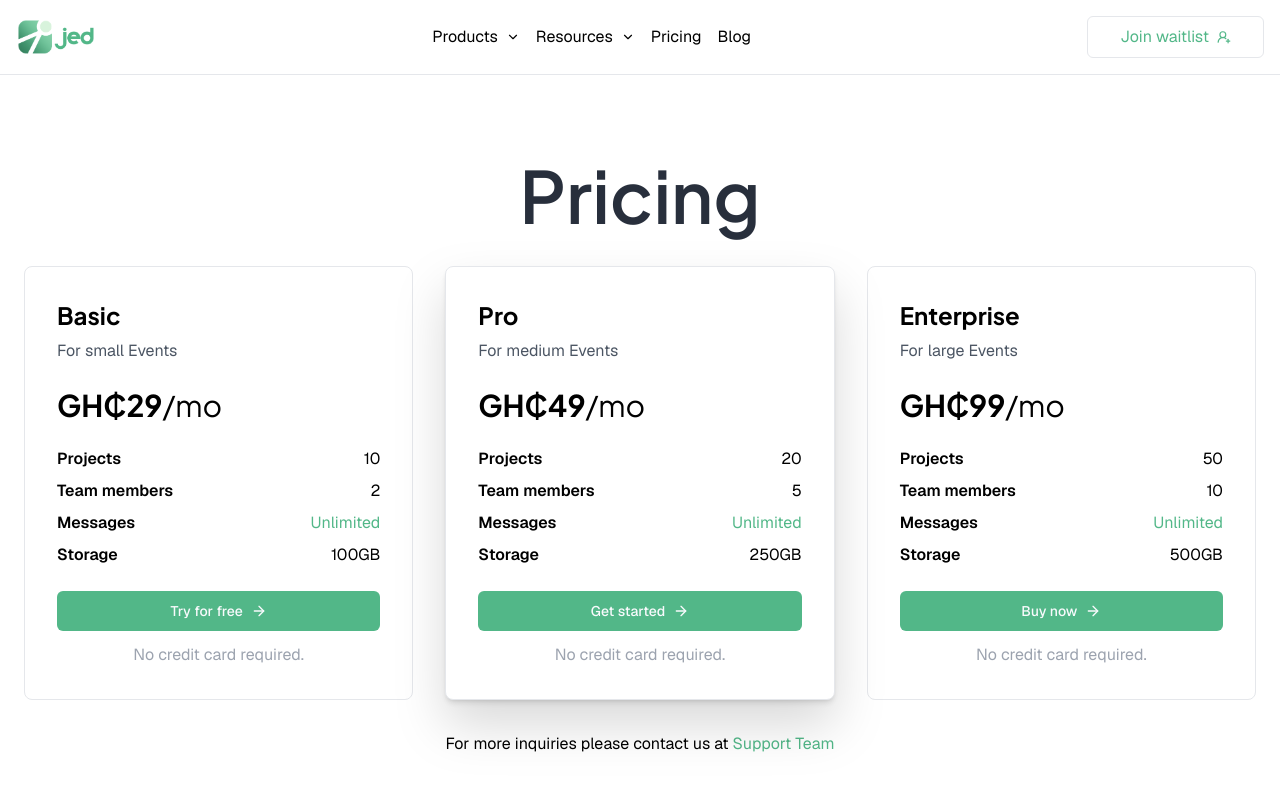
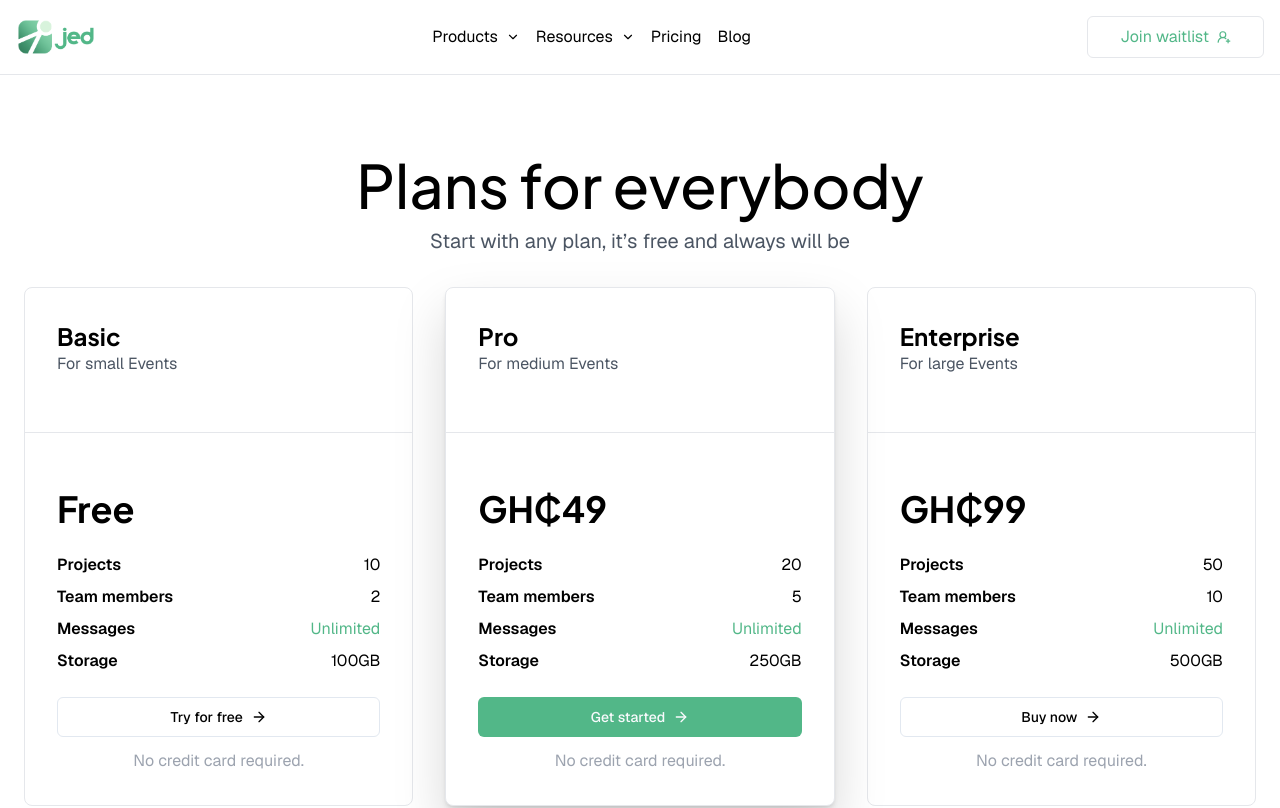
Before and after one commit to InteliTech-Inc/jed, a Next.js app: page /pricing in a window 1280 px wide. Shown: the top 808 px of the page. Built offline with nearby package versions, Linux system fonts and the light colour scheme.

Commit message:
fix(app): Some touches on the cards

```diff
--- a/src/app/(landing)/pricing/components/pricing.tsx
+++ b/src/app/(landing)/pricing/components/pricing.tsx
@@ -3,12 +3,11 @@ import { ArrowRight } from "lucide-react";
 import Link from "next/link";
 import React from "react";
 
-
 const PRICING_DATA = [
   {
     title: "Basic",
     description: "For small Events",
-    price: "GH₵29",
+    price: "Free",
     features: [
       {
         name: "Projects",
@@ -80,19 +79,27 @@ export default function Pricing() {
   return (
     <section>
       <div className="container mx-auto px-6 py-20">
-        <h2 className="main-heading text-center mb-8">Pricing</h2>
+        <div className="mb-8 space-y-3">
+          <h2 className="text-4xl md:text-6xl text-center font-medium text-center">
+            Plans for everybody
+          </h2>
+          <p className="text-center text-xl text-gray-600">
+            Start with any plan, it’s free and always will be
+          </p>
+        </div>
         <div className="flex flex-col md:flex-row justify-center items-center md:space-x-8 space-y-4 md:space-y-0">
           {PRICING_DATA.map((pricing) => (
             <div
               key={pricing.title}
-              className="bg-white w-full p-8 rounded-lg border hover:scale-105 even:shadow-md shadow-slate-200 even:drop-shadow-2xl  transition ease-in duration-500 flex-1"
+              className="bg-white w-full  rounded-lg border hover:scale-105 even:shadow-md shadow-slate-200 even:drop-shadow-2xl transition ease-in duration-500 flex-1"
             >
-              <h3 className="text-2xl font-bold  mb-2">{pricing.title}</h3>
+              <div className="px-8 pt-8 pb-2">
+                <h3 className="text-2xl font-bold">{pricing.title}</h3>
                 <p className="text-gray-600 mb-6">{pricing.description}</p>
-              <h4 className="text-3xl font-bold  mb-6">
-                {pricing.price}
-                <span className="font-normal text-md">/mo</span>
-              </h4>
+              </div>
+              <hr className="my-6" />
+              <div className="p-8">
+                <h4 className="text-4xl font-bold  mb-6">{pricing.price}</h4>
                 <ul className="space-y-2">
                   {pricing.features.map((feature) => (
                     <li key={feature.name} className="flex justify-between">
@@ -120,7 +127,12 @@ export default function Pricing() {
                 }
               `}
                 >
-                <Button className="mt-6 w-full ">
+                  <Button
+                    className="mt-6 w-full"
+                    variant={`${
+                      pricing.title === "Pro" ? "default" : "outline"
+                    }`}
+                  >
                     <span>
                       {pricing.title === "Pro"
                         ? "Get started"
@@ -135,9 +147,10 @@ export default function Pricing() {
                   No credit card required.{" "}
                 </p>
               </div>
+            </div>
           ))}
         </div>
-        <p className="my-8 text-center space-x-1">
+        <p className="mt-14 text-center space-x-1">
           <span> For more inquiries please contact us at</span>
           <Link
             href="mailto:info.jedvotes@gmail.com"
```
Lines whose indentation alone changed are shown as unchanged.
